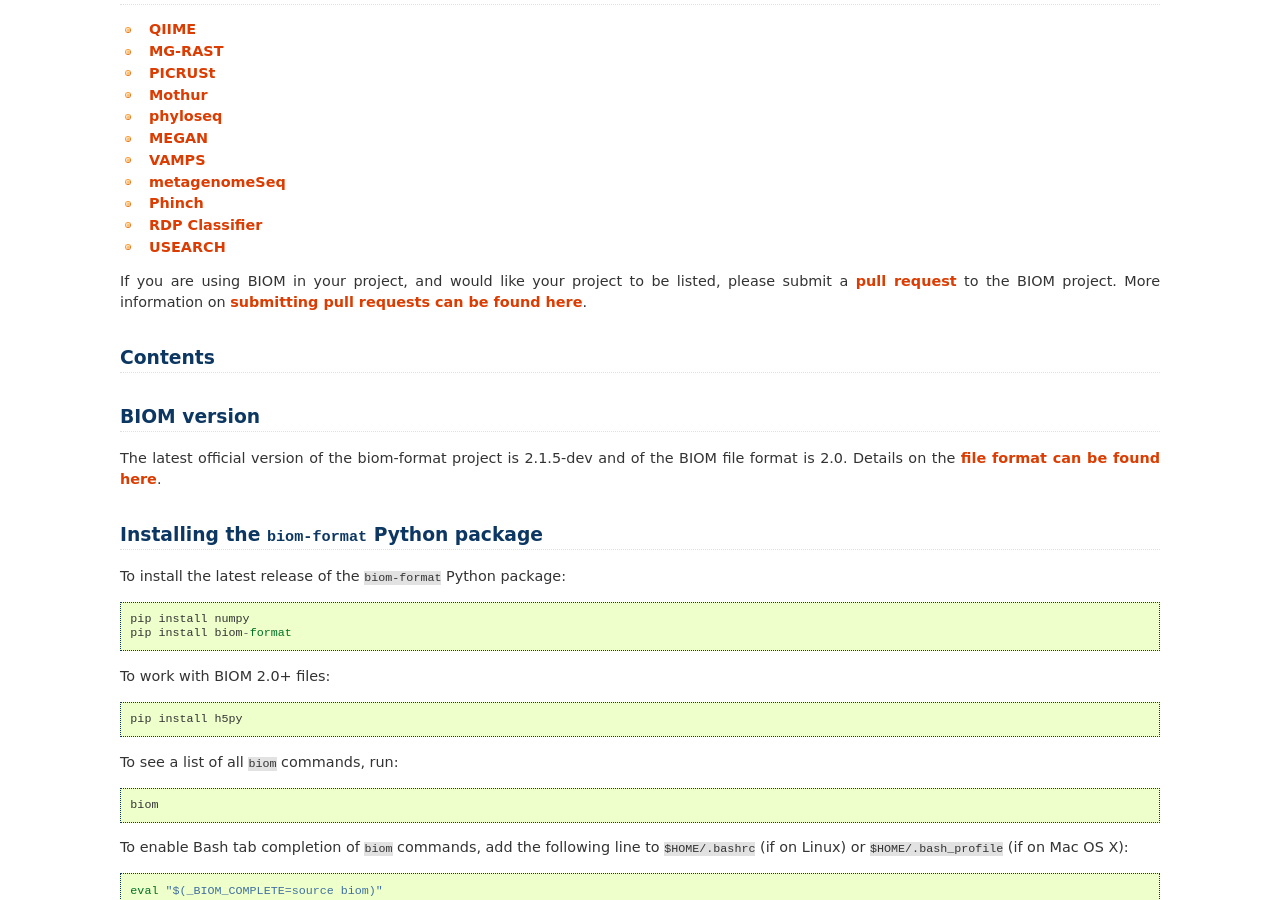
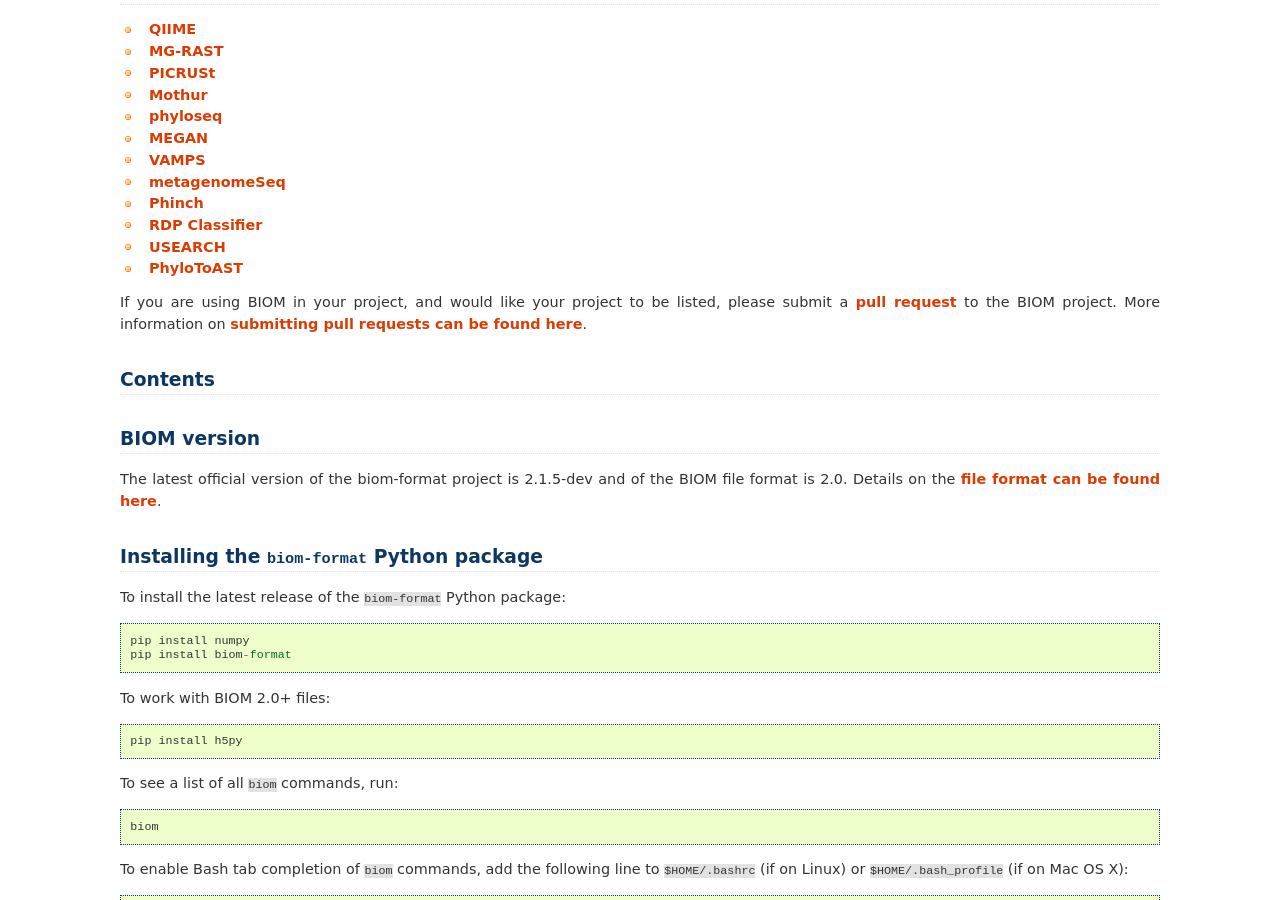
Before and after one commit to biocore/biom-format, a Sphinx documentation site: the page built from doc/index.rst, in a window 1280 px wide and 900 px high, scrolled down 816 px. Built offline with Sphinx 7.4.7, drawn with Linux system fonts in a browser that asks for light colours; formulas are drawn with MathJax 3; pages that are not in the unit, such as notebooks, are missing from menus.

Commit message:
DOC: adds PhyloToAST to software list

```diff
--- a/doc/index.rst
+++ b/doc/index.rst
@@ -31,6 +31,7 @@
 * `Phinch <http://phinch.org>`_
 * `RDP Classifier <https://github.com/rdpstaff/classifier>`_
 * `USEARCH <http://www.drive5.com/usearch/>`_
+* `PhyloToAST <http://phylotoast.org/>`_
 
 If you are using BIOM in your project, and would like your project to be listed, please submit a `pull request <https://github.com/biocore/biom-format/pulls>`_ to the BIOM project. More information on `submitting pull requests can be found here <https://help.github.com/articles/using-pull-requests>`_.
 
```
